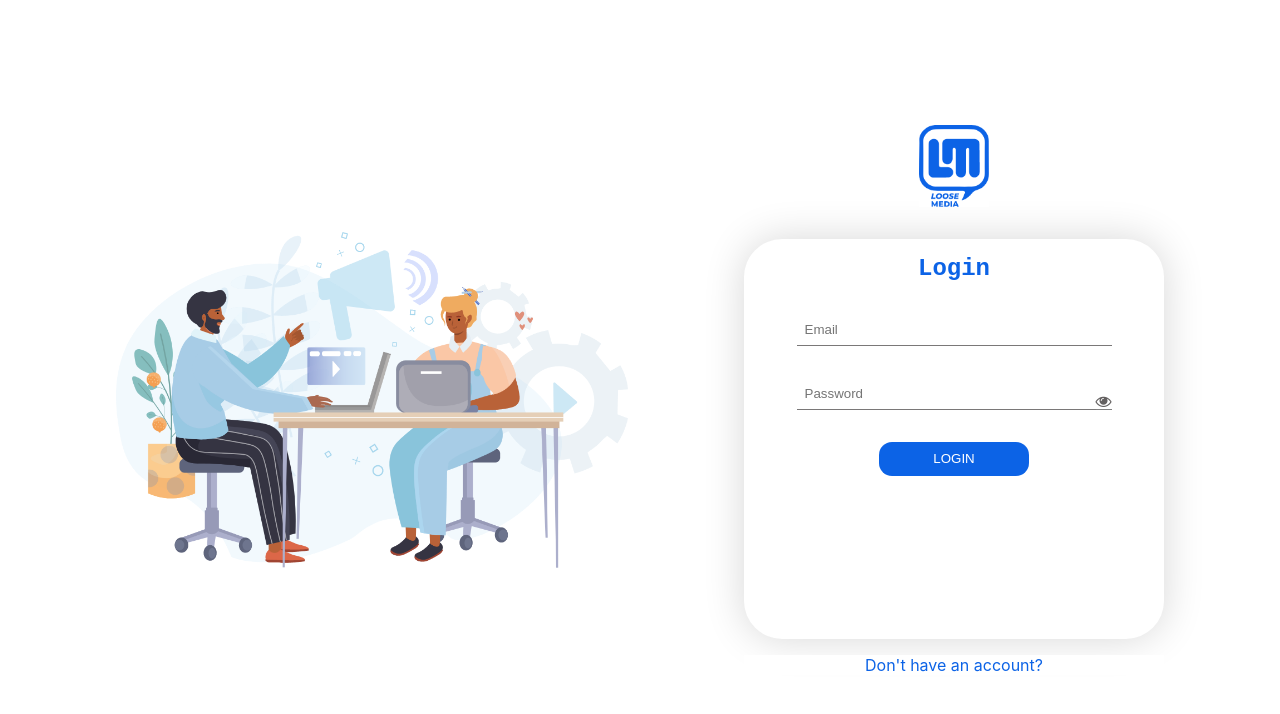
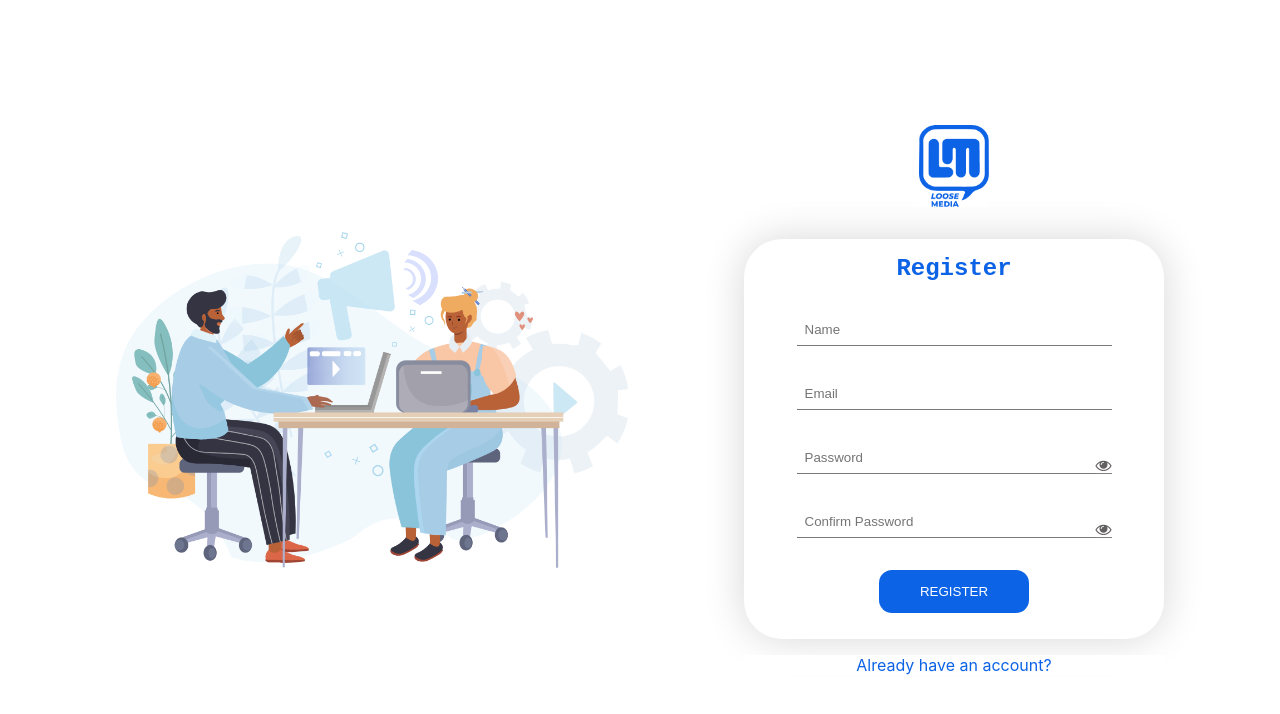
Before and after one commit to promiseNwafor/loose-board, a React (Create React App) app: page / in a window 1280 px wide. Both pictures are taken after a click on the element "Don't have an account?". Shown: the top 714 px of the page. Built offline with nearby package versions, Linux system fonts and the light colour scheme; no server answers; the database is empty.

Commit message:
update user auth experience

```diff
--- a/src/App.jsx
+++ b/src/App.jsx
@@ -230,18 +230,17 @@ function App() {
     });
     currentUser ? getManagerAccounts() : console.log("No user yet");
     getAccounts();
-    currentUser
-      ? currentUser.email.includes("seun") ||
-        currentUser.email.includes("ized") ||
-        currentUser.email.includes("kemi") ||
-        currentUser.email.includes("charles") ||
-        currentUser.email.includes("ughoro") ||
-        currentUser.email.includes("joan") ||
-        currentUser.email.includes("mobola")
-        ? setIsAdmin(true)
-        : setIsAdmin(false)
-      : console.log("no currentUser");
-    // console.log(currentUser);
+    // currentUser
+    //   && currentUser.email.includes("seun") ||
+    //     currentUser.email.includes("ized") ||
+    //     currentUser.email.includes("ceo") ||
+    //     currentUser.email.includes("kemi") ||
+    //     currentUser.email.includes("charles") ||
+    //     currentUser.email.includes("ughoro") ||
+    //     currentUser.email.includes("chinedu")
+    //     ? setIsAdmin(true)
+    //     : setIsAdmin(false)
+    setIsAdmin(true);
   }, [currentUser, isAdmin, locale]);
 
   useEffect(() => {
--- a/src/Components/Auth/Login.jsx
+++ b/src/Components/Auth/Login.jsx
@@ -33,7 +33,7 @@ function Login() {
         })
         .catch((err) => {
           setLoading(false);
-          alert(err.message)
+          alert(err.message);
           // console.error(err);
         });
     }
@@ -48,6 +48,8 @@ function Login() {
   const togglePasswordVisiblity = () => {
     setPasswordShown(passwordShown ? false : true);
   };
+
+  const handleGotoRegister = () => setIsRegister(false);
 
   useEffect(() => {}, [loading]);
 
@@ -95,17 +97,15 @@ function Login() {
               />
             </center>
           ) : (
-            <div className="Btn">
-              <button onClick={login} type="submit">
-                LOGIN
-              </button>
+            <div onClick={login} className="Btn">
+              <button type="submit">LOGIN</button>
             </div>
           )}
           {/* </div> */}
         </div>
       </div>
       <div className="foot">
-        <p onClick={() => setIsRegister(true)}>Don't have an account?</p>
+        <p onClick={handleGotoRegister}>Don't have an account?</p>
       </div>
     </div>
   );
--- a/src/Components/Auth/Register.jsx
+++ b/src/Components/Auth/Register.jsx
@@ -44,7 +44,13 @@ function Register() {
           setUsername(username);
         })
         .then(() => {
-          addUser({ email: email, value: username, label: username, id: email, isAdmin });
+          addUser({
+            email: email,
+            value: username,
+            label: username,
+            id: email,
+            isAdmin,
+          });
           // console.log(username);
         })
         .then(() => {
@@ -73,11 +79,12 @@ function Register() {
     setPasswordShown(passwordShown ? false : true);
   };
 
-  useEffect(() => {
-  }, [username]);
+  const handleGotoLogin = () => setIsRegister(true);
+
+  useEffect(() => {}, [username]);
 
   useEffect(() => {
-    admin()
+    admin();
   }, [email, isAdmin]);
 
   return (
@@ -144,16 +151,14 @@ function Register() {
               />
             </center>
           ) : (
-            <div className="Btn">
-              <button onClick={register} type="submit">
-                REGISTER
-              </button>
+            <div onClick={register} className="Btn">
+              <button type="submit">REGISTER</button>
             </div>
           )}
         </div>
       </div>
       <div className="foot">
-        <p onClick={() => setIsRegister(false)}>Already have an account?</p>
+        <p onClick={handleGotoLogin}>Already have an account?</p>
       </div>
     </div>
   );
--- a/src/Components/Auth/auth.css
+++ b/src/Components/Auth/auth.css
@@ -75,6 +75,8 @@ button {
   border: none;
   cursor: pointer;
   margin: auto;
+  width: 100%;
+  height: 1.5rem;
 }
 
 /* .Loader{
@@ -100,13 +102,13 @@ button {
 }
 
 @media screen and (max-width: 520px) {
-    .Auth{
+  .Auth {
     flex-direction: column-reverse;
   }
   .Auth .logo img {
     height: 70px;
   }
-    .Auth .bg{
+  .Auth .bg {
     width: 100%;
   }
   .Auth .Box {
```
Also changed, not shown: 13 other files (tests, documents, lock files or other folders). Lines whose indentation alone changed are shown as unchanged.
